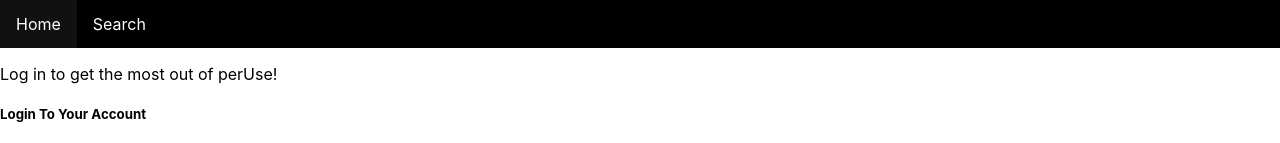
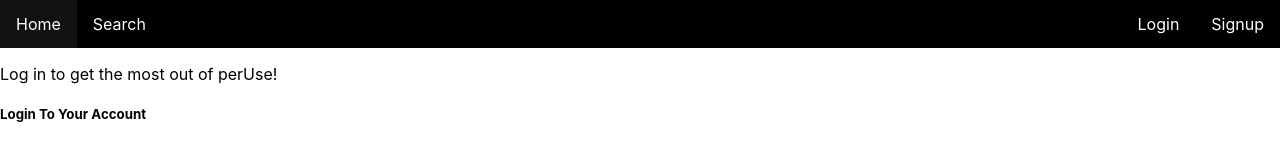
Before and after one commit to SPFlores/perUse, a React (Create React App) app in the folder Client/: page /login in a window 1280 px wide. Shown: the top 143 px of the page. Built offline with nearby package versions, Linux system fonts and the light colour scheme.

Commit message:
logout logic, reload broken

```diff
--- a/Client/src/components/Navbar/Navbar.js
+++ b/Client/src/components/Navbar/Navbar.js
@@ -9,14 +9,17 @@ const Navbar = _ => {
 
   useEffect(_ => {
     if (sessionStorage.getItem('isLoggedIn') === 'true') {
-      setNavbarState({ ...navbarState, isLoggedIn: true })
+      setNavbarState({ ...navbarState, isLoggedIn: true, loggedOut: false })
+      console.log('set to true')
+    } else {
+      setNavbarState({ ...navbarState, isLoggedIn: false, loggedOut: true })
+      console.log('set to false')
     }
   }, [])
 
   navbarState.handleLogout = e => {
-    // e.preventDefault()
     console.log('you have logged out')
-    // setNavbarState({ ...navbarState, isLoggedIn: false })
+    setNavbarState({ ...navbarState, isLoggedIn: false })
     sessionStorage.setItem('isLoggedIn', 'false')
     sessionStorage.setItem('token', '')
   }
@@ -25,14 +28,16 @@ const Navbar = _ => {
     <ul id='navBar'>
       <li class='navLILeft'><a class='navLink' href='/'>Home</a></li>
       <li class='navLILeft'><a class='navLink' href='/search'>Search</a></li>
-      {sessionStorage.getItem('isLoggedIn') === 'true'
+      {navbarState.isLoggedIn
         ? <li class='navLIRight'><a class='navLink' href='/' onClick={navbarState.handleLogout}>Logout</a></li> : null}
-      {sessionStorage.getItem('isLoggedIn') === 'false' || null
+      {navbarState.loggedOut
         ? <li class='navLIRight'><a class='navLink' href='/signup'>Signup</a></li>
-        : null}
-      {sessionStorage.getItem('isLoggedIn') === 'false' || null
+        : null
+      }
+      {navbarState.loggedOut
         ? <li class='navLIRight'><a class='navLink' href='/login'>Login</a></li>
-        : null}
+        : null
+      }
     </ul>
   )
 }
--- a/Client/src/pages/Login/Login.js
+++ b/Client/src/pages/Login/Login.js
@@ -9,11 +9,12 @@ const LoginPage = _ => {
   const [userState, setUserState] = useState({
     isLoggedIn: false,
     failedLoginUsername: false,
-    failedLoginPassword: false
+    failedLoginPassword: false,
+    token: ''
   })
 
   userState.renderRedirect = _ => {
-    if (userState.isLoggedIn) {
+    if (userState.token.length > 0) {
       return <Redirect to='/' />
     }
   }
@@ -50,11 +51,15 @@ const LoginPage = _ => {
         password: password.current.value
       })
         .then(({ data }) => {
-          sessionStorage.setItem('isLoggedIn', true)
-          sessionStorage.setItem('token', data.token)
-          setUserState({ ...userState, isLoggedIn: true })
+          if (data.token) {
+            sessionStorage.setItem('isLoggedIn', true)
+            sessionStorage.setItem('token', data.token)
+            setUserState({ ...userState, token: data.token, isLoggedIn: true })
+          }
         })
-        .catch(e => console.log(e))
+        .catch(_ => {
+          setUserState({ ...userState, isLoggedIn: false })
+        })
     }
   }
 
```
